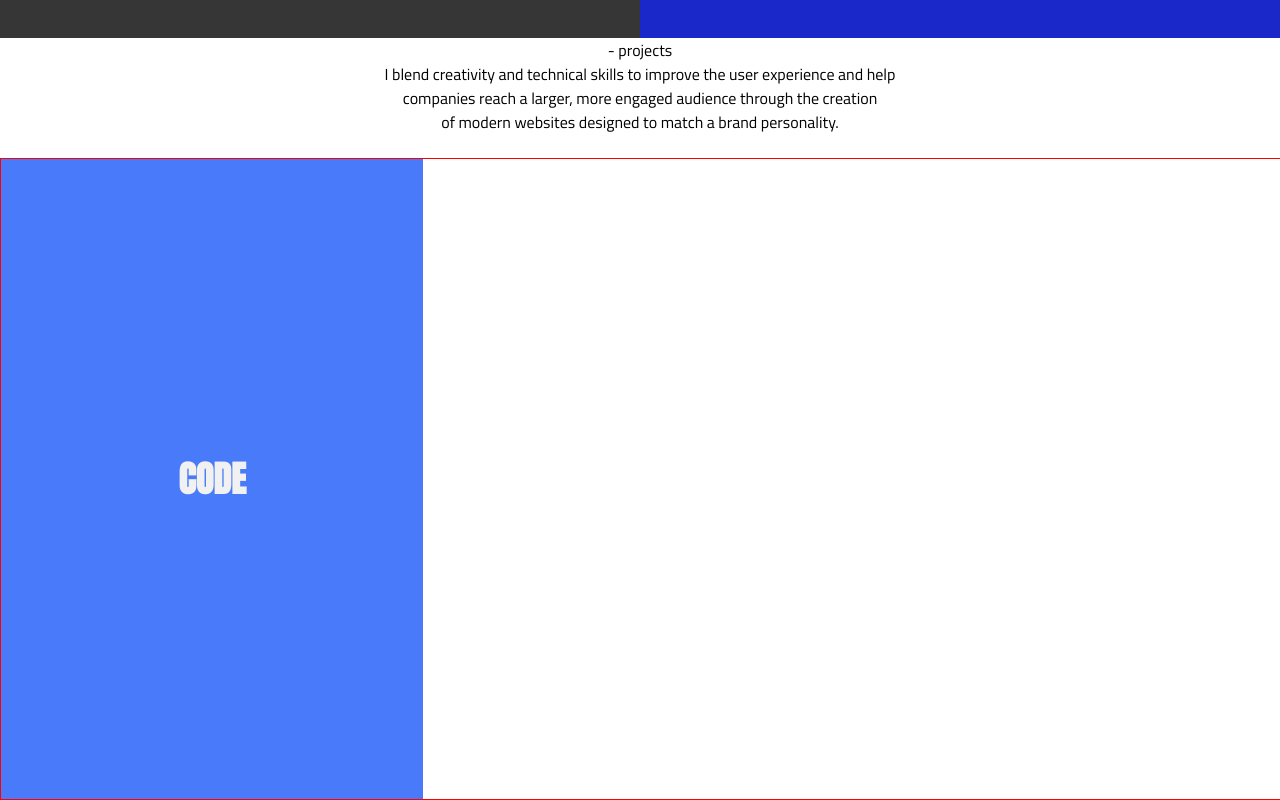
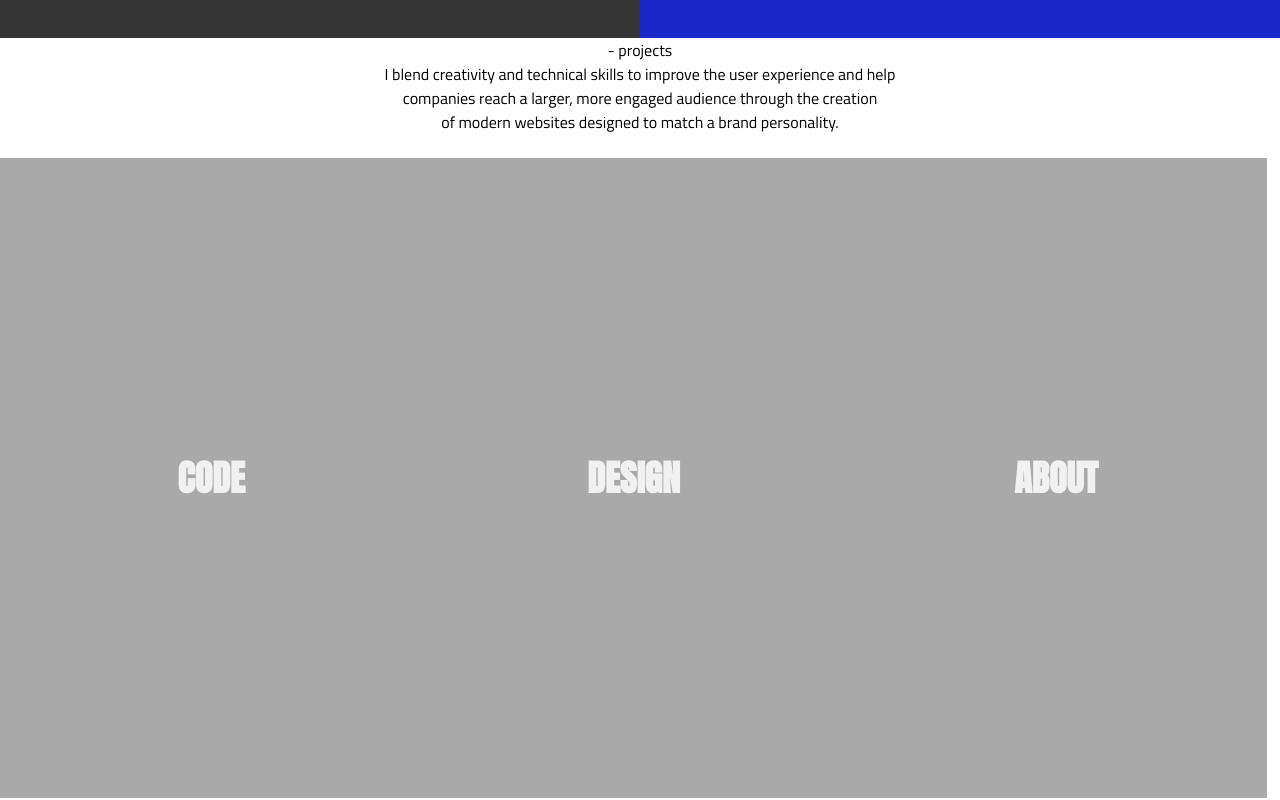
Before and after one commit to Jessmaxim303/Front-end-Portfolio, a React (Create React App) app: page / in a window 1280 px wide. Shown: the part 562-1362 px from the top of the page. Built offline with nearby package versions, Linux system fonts and the light colour scheme.

Commit message:
Service component set up

```diff
--- a/src/About/About.css
+++ b/src/About/About.css
@@ -1,54 +1,29 @@
-.about_container {
-	height: 50vh;
-	/*width: 100%;*/
-	background: #ccd3d7;
-	display: flex;
-	flex-direction: row;
-  padding: 20px;
-  font-weight: 400;
+.about-title {
+  font-size: 36px;
+  margin: 0 auto;
+  font-family: 'Anton', sans-serif;
 }
 
-.about_info-container {
-  width: 50%;
+.about_main-container {
+  width: 33%;
+  height: 100%;
+  color: #f1f1f1;
 }
 
-.about_introduction-container {
+.about_active-container {
+  width: 100%;
+  height: 100%;
+  background: #a9a9a9;
   display: flex;
-  flex-direction: column;
-  width: 50%;
+  justify-content: center;
+  align-items: center;
 }
 
-.about_button {
-	border: 1px solid #000000;
-  background: none;
-  color: #000000;
-  font-size: 1.5vw;
-  width: 160px;
-  height: 50px;
+.about_nonactive-container {
+  width: 100%;
+  height: 100%;
+  background: #f1e821;
+  display: flex;
+  justify-content: center;
+  align-items: center;
 }
-
-.about_info-title {
-  font-weight: 700;
-    font-size: 22px;
-}
-
-.about_info-name {
-  font-weight: 600;
-  font-size: 20px;
-  border-bottom: 1px solid grey;
-  width: 275px;
-}
-
-.about_info-skills {
-  font-size: 14px;
-  color: red;
-}
-
-.about_info-title {
-  font-size: 20px;
-}
-
-.about_social-container {
-  display: flex;
-  flex-direction: row;
-}
--- a/src/About/About.js
+++ b/src/About/About.js
@@ -1,38 +1,33 @@
-import React from 'react';
+import React, { Component } from 'react';
 import './About.css';
 
-export const About = () => {
-  return (
-    <section className="about_container">
-      <section className="about_info-container">
-        <h1 className="about_info-title">Hello.</h1>
-        <h3 className="about_info-name">My name is, Jesse</h3>
-        <h1 className="about_info-skills">SKILLS</h1>
-        <p>React / React Native</p>
-        <p>Redux</p>
-        <p>JavaScript</p>
-        <p>jQuery</p>
-        <p>SCSS/CSS</p>
-        <p>RestAPI</p>
-        <p>Unit Testing</p>
-        <p>Git & Github</p>
-      </section>
-      <section className="about_introduction-container">
-    	  <h1 className="about_info-skills">introduction</h1>
-        <h1 className="about_info-title">Creativity at the service of the user</h1>
-    	  <p>Front-end software developer with an extensive background as a graphic designer. <br />
-    	  Proficient in both front-end development languages like React, JavaScript, SCSS and, <br />
-    	  also graphic design software including Adobe Creative Suite and inVision. Focused on <br />
-    	  improving a user’s experience with a company or brand at all touchpoints.</p>
-        <button className="about_button">Fint out more</button>
-        <h1>Or find me @…</h1>
-        <div className="about_social-container">
-          <button>github</button>
-          <button>github</button>
-          <button>github</button>
-          <button>github</button>
-        </div>
-      </section>
-    </section>
-  	)
-}
+ export class About extends Component {
+  constructor() {
+    super();
+    this.state = {
+      isHover: false
+    }
+    this.toggleHover = this.toggleHover.bind(this);
+  }
+
+  toggleHover(e) {
+    e.preventDefault();
+    this.setState(prevState => ({isHovered: !prevState.isHovered}));
+  }
+
+  render() {
+    return (
+      <div className="about_main-container" onMouseEnter={this.toggleHover} onMouseLeave={this.toggleHover}>
+        {this.state.isHovered ?
+        <section className="about_nonactive-container">
+        <h1 className="about-title">ABOUT</h1>
+        </section> :
+        <section className="about_active-container">
+          <h1 className="about-title">ABOUT</h1>
+        </section>
+      }
+      </div>
+      )
+  }
+
+ }
--- a/src/Code/Code.css
+++ b/src/Code/Code.css
@@ -4,7 +4,7 @@
 	color: #f1f1f1;
 }
 
-.nonactive_container {
+.active_container {
 	width: 100%;
 	height: 100%;
 	background: #a9a9a9;
@@ -13,7 +13,7 @@
 	align-items: center;
 }
 
-.active_container {
+.nonactive_container {
 	width: 100%;
 	height: 100%;
 	background: #487afa;
--- a/src/Design/Design.css
+++ b/src/Design/Design.css
@@ -0,0 +1,29 @@
+.design-title {
+	font-size: 36px;
+	margin: 0 auto;
+	font-family: 'Anton', sans-serif;
+}
+
+.design_main-container {
+	width: 33%;
+	height: 100%;
+	color: #f1f1f1;
+}
+
+.design_active-container {
+	width: 100%;
+	height: 100%;
+	background: #a9a9a9;
+	display: flex;
+	justify-content: center;
+	align-items: center;
+}
+
+.design_nonactive-container {
+	width: 100%;
+	height: 100%;
+	background: #23c0ad;
+	display: flex;
+	justify-content: center;
+	align-items: center;
+}
--- a/src/Design/Design.js
+++ b/src/Design/Design.js
@@ -0,0 +1,33 @@
+import React, { Component } from 'react';
+import './Design.css';
+
+ export class Design extends Component {
+	constructor() {
+		super();
+		this.state = {
+			isHover: false
+		}
+		this.toggleHover = this.toggleHover.bind(this);
+	}
+
+  toggleHover(e) {
+    e.preventDefault();
+    this.setState(prevState => ({isHovered: !prevState.isHovered}));
+  }
+
+  render() {
+  	return (
+      <div className="design_main-container" onMouseEnter={this.toggleHover} onMouseLeave={this.toggleHover}>
+      	{this.state.isHovered ?
+        <section className="design_nonactive-container">
+        <h1 className="design-title">DESIGN</h1>
+        </section> :
+        <section className="design_active-container">
+          <h1 className="design-title">DESIGN</h1>
+        </section>
+      }
+      </div>
+  		)
+  }
+
+ }
--- a/src/Services/Services.css
+++ b/src/Services/Services.css
@@ -1,5 +1,6 @@
 .services_main-container {
-	border: 1px solid red;
 	width: 100%;
 	height: 80vh;
+	display: flex;
+	flex-direction: row;
 }
--- a/src/Services/Services.js
+++ b/src/Services/Services.js
@@ -1,12 +1,15 @@
 import React from 'react';
 import './Services.css';
 import { Code } from '../Code/Code.js';
-
+import { Design } from '../Design/Design.js';
+import { About } from '../About/About.js';
 
 export const Services = () => {
 	return (
    <section className="services_main-container">
    	<Code/>
+   	<Design/>
+   	<About/>
    </section>
 		)
 }
```
